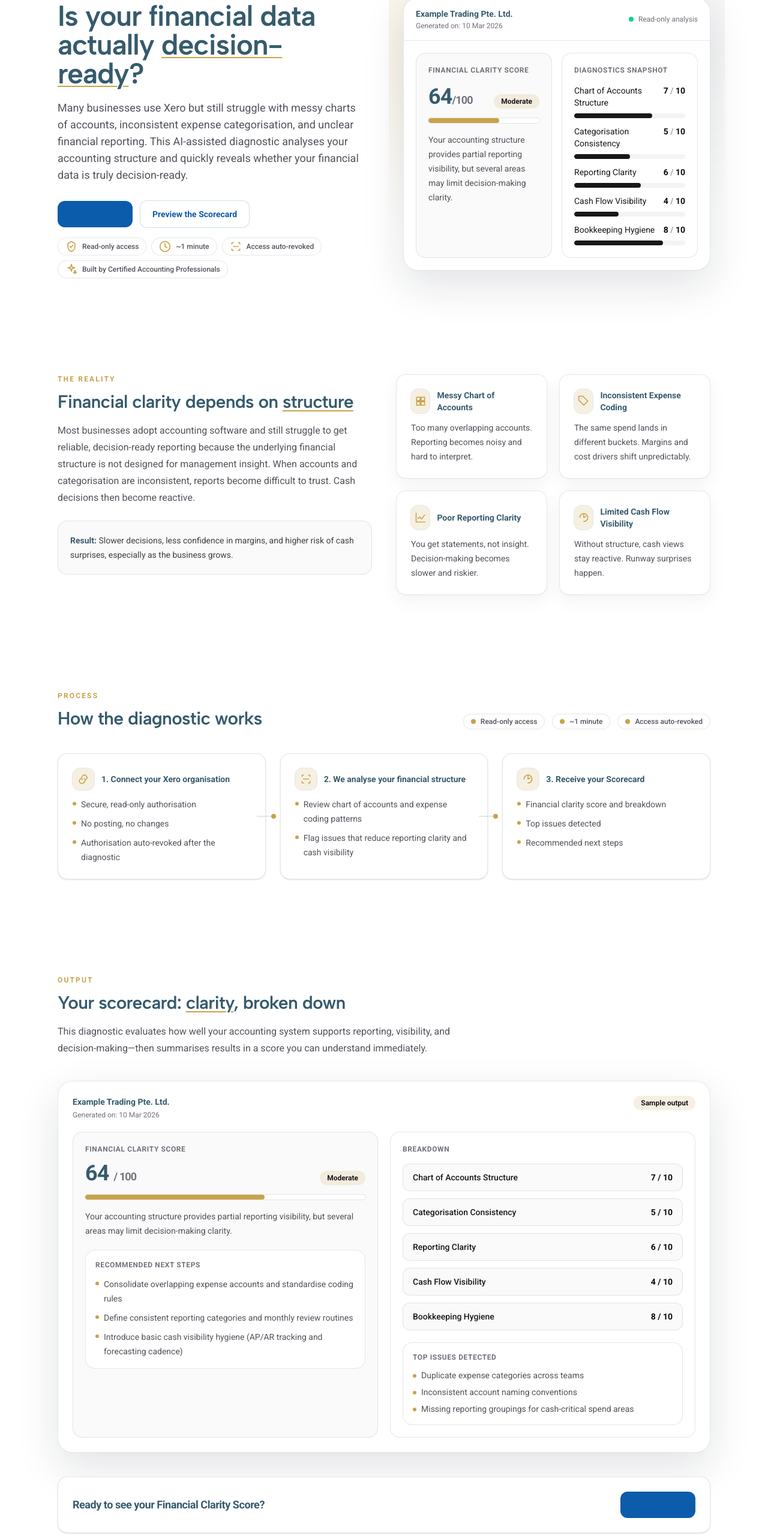
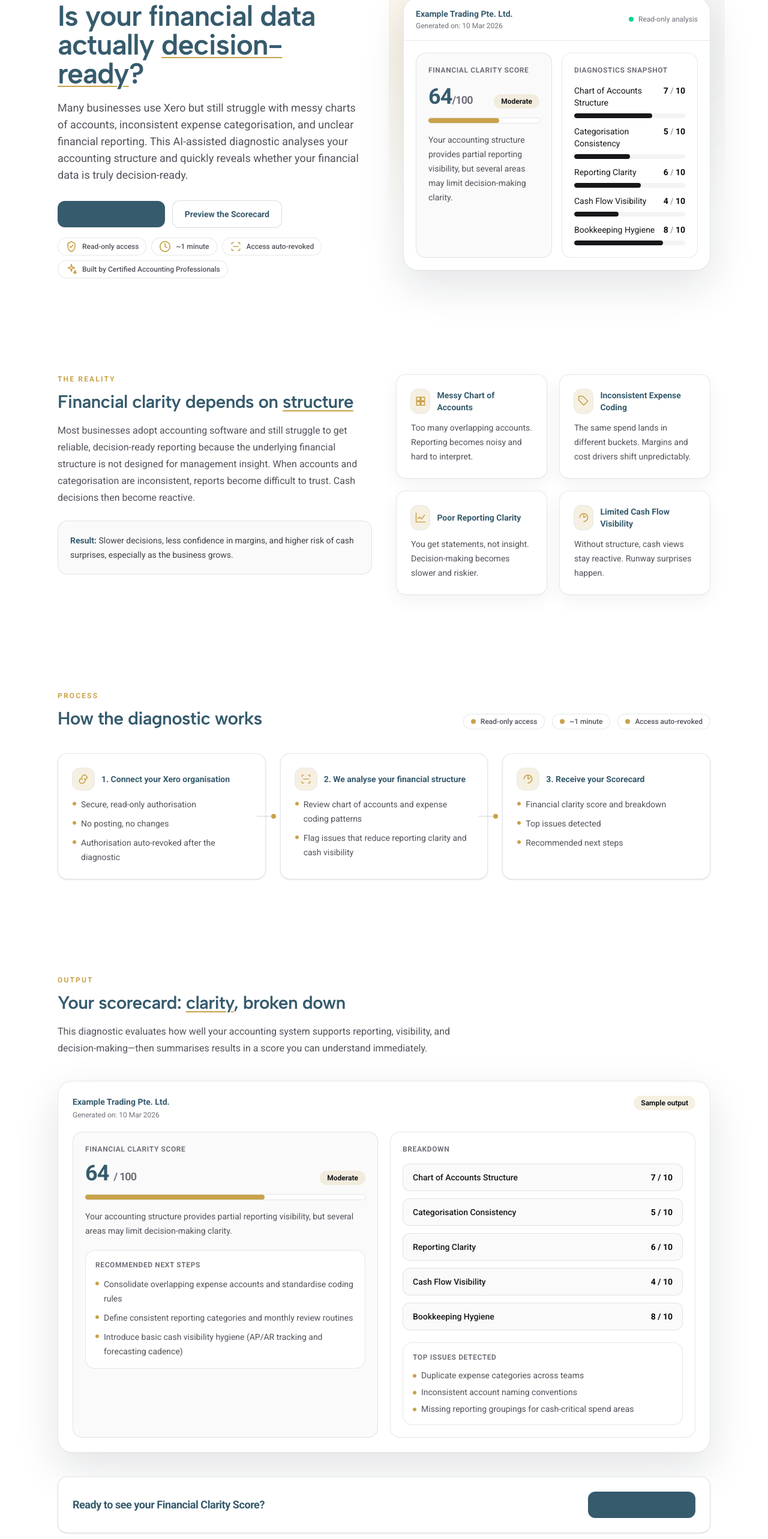
Before and after one commit to noemisasum/xero-financial-clarity, a Next.js app: page / in a window 1280 px wide. Shown: the part 163-2729 px from the top of the page at 60% size. Built offline with nearby package versions, Linux system fonts and the light colour scheme.

Commit message:
Update CTA copy to 'Get Your Clarity Score' + align CTA blue to logo

```diff
--- a/src/app/globals.css
+++ b/src/app/globals.css
@@ -6,8 +6,8 @@
   /* aqount.tech observed colors */
   --foreground: rgb(51, 65, 85); /* body text */
   --heading: rgb(54, 91, 109); /* section headings */
-  /* Aqount blue (dark) */
-  --link: #0B5CAB;
+  /* Aqount logo blue */
+  --link: rgb(54, 91, 109);
 
   /* UI neutrals */
   --muted: #6b7280;
--- a/src/app/page.tsx
+++ b/src/app/page.tsx
@@ -124,7 +124,7 @@
               </p>
 
               <div className="mt-7 flex flex-col gap-3 sm:flex-row sm:items-center">
-                <Button href="/api/xero/connect">Connect Xero</Button>
+                <Button href="/api/xero/connect">Get Your Clarity Score</Button>
                 <Button href="#scorecard" variant="secondary">
                   Preview the Scorecard
                 </Button>
@@ -248,7 +248,7 @@
               <div className="text-lg font-semibold tracking-tight text-[color:var(--heading)]">
                 Ready to see your Financial Clarity Score?
               </div>
-              <Button href="/api/xero/connect">Connect Xero</Button>
+              <Button href="/api/xero/connect">Get Your Clarity Score</Button>
             </div>
           </div>
         </Container>
@@ -388,7 +388,7 @@
                 Asia using Xero.
               </p>
               <div className="mt-7 flex flex-col gap-3 sm:flex-row sm:items-center">
-                <Button href="/api/xero/connect">Connect Xero</Button>
+                <Button href="/api/xero/connect">Get Your Clarity Score</Button>
                 <div className="text-sm text-zinc-500">
                   Read-only. No bookkeeping changes. Typical completion: 3–5
                   minutes.
```
